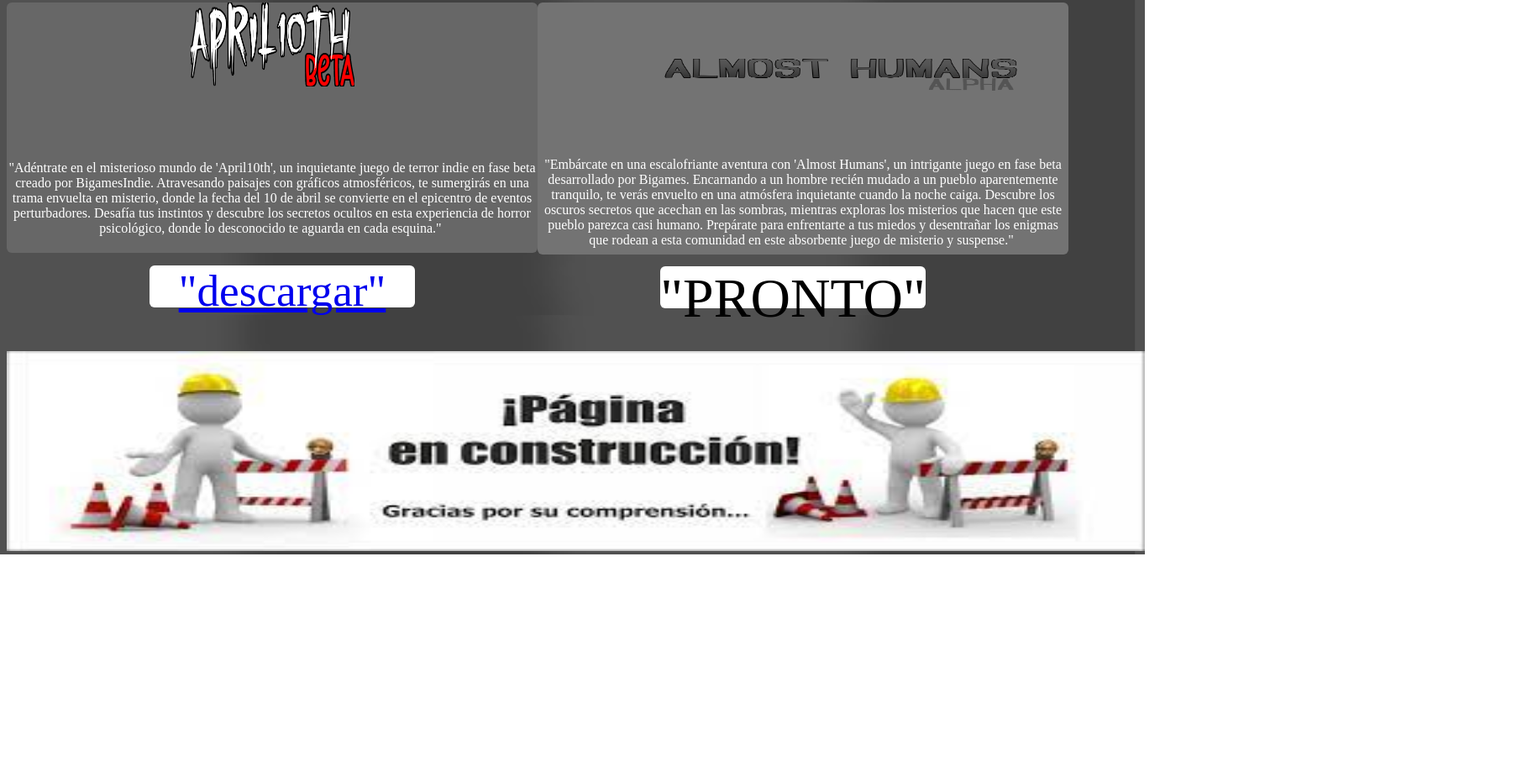
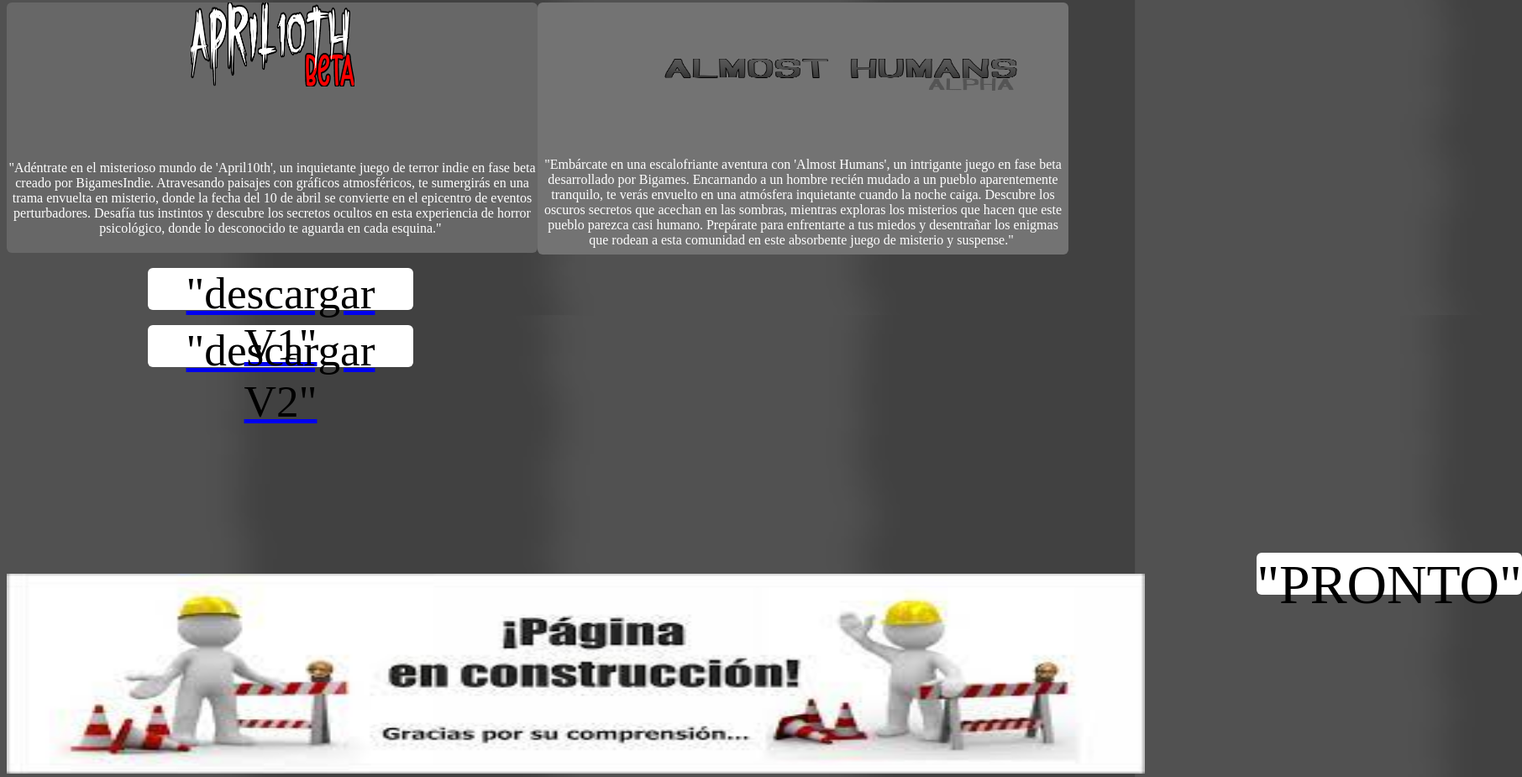
Before and after one commit to BiGamesInide/Game, a plain HTML site: page index.html in a window 1280 px wide. Shown: the part 425-1350 px from the top of the page at 84% size, 1812 px wide, since content can reach past the window. Before the commit the page ends 1085 px from the top, so only its background shows below. Drawn offline with Linux system fonts and the light colour scheme; a script that the page names is missing.

Commit message:
Add files via upload

```diff
--- a/estilos.css
+++ b/estilos.css
@@ -62,19 +62,6 @@
     color: #FFFFFF;
     text-align: center;
 }
-
-.logo .descargar {
-    background-color: #FFFFFF;
-    width: 25%;
-    height: 50px;
-    margin-top: 344px;
-    text-align: center;
-    margin-right: 170px;
-    margin-left: 170px;
-    border-radius: 6px;
-    font-family: "Funny Writing";
-    font-size: 333%;
-}
 .PRONTO {
     width: 25%;
     height: 50px;
@@ -83,13 +70,37 @@
     font-size: 411%;
     text-align: center;
     border-radius: 6px;
+    padding-top: 0px;
     float: right;
-    margin-right: 170px;
-    padding-top: 0px;
-    margin-top: -49px;
+    margin-right: -540px;
+    margin-top: 339px;
 }
 .MEME {
     width: 100%;
     height: 100px;
-    margin-top: 52px;
+    margin-top: 246px;
 }
+.logo .descargarV1 {
+    width: 25%;
+    height: 50px;
+    color: #000000;
+    border-radius: 6px;
+    background-color: #FFFFFF;
+    font-size: 333%;
+    font-family: "Funny Writing";
+    margin-left: 168px;
+    text-align: center;
+    margin-top: 347px;
+}
+.logo .descargarV2 {
+    width: 25%;
+    height: 50px;
+    background-color: #FFFFFF;
+    font-family: "Funny Writing";
+    text-align: center;
+    font-size: 333%;
+    border-radius: 6px;
+    margin-left: 168px;
+    margin-top: 18px;
+    color: #000000;
+}
--- a/index.html
+++ b/index.html
@@ -33,14 +33,17 @@ body {
 	  <article class="Proyectos">&nbsp;PROYECTOS</article>
 <article class="AlmostHumans"><img src="IMAJENES/almost humans.png" width="662" height="180" alt=""/>"Embárcate en una escalofriante aventura con 'Almost Humans', un intrigante juego en fase beta desarrollado por Bigames. Encarnando a un hombre recién mudado a un pueblo aparentemente tranquilo, te verás envuelto en una atmósfera inquietante cuando la noche caiga. Descubre los oscuros secretos que acechan en las sombras, mientras exploras los misterios que hacen que este pueblo parezca casi humano. Prepárate para enfrentarte a tus miedos y desentrañar los enigmas que rodean a esta comunidad en este absorbente juego de misterio y suspense."&nbsp;</article>
   </section>
-  <a href="https://www.mediafire.com/file/pkz1qlwea63fyia/APRIL_10TH.zip/file" target="_blank"><footer class="descargar">"descargar"</footer></a>
-</main>
+
 <footer class="PRONTO">"PRONTO"</footer>
 
-	<footer class="MEME"><img src="IMAJENES/XD.jpg" width="1355" height="238" alt=""/></footer>
+ <a href="https://www.mediafire.com/file/pkz1qlwea63fyia/APRIL_10THV1.zip/file" target="_blank"><footer class="descargarV1">"descargar V1"</footer></a>
 
 
 
+<a href="https://www.mediafire.com/file/c5cbqze3kbo1q6t/APRIL_10THV2.rar/file" target="_blank"><footer class="descargarV2">"descargar V2"</footer></a>
 
+
+<footer class="MEME"><img src="IMAJENES/XD.jpg" width="1355" height="238" alt=""/></footer>
+</main>
 </body>
 </html>
```
